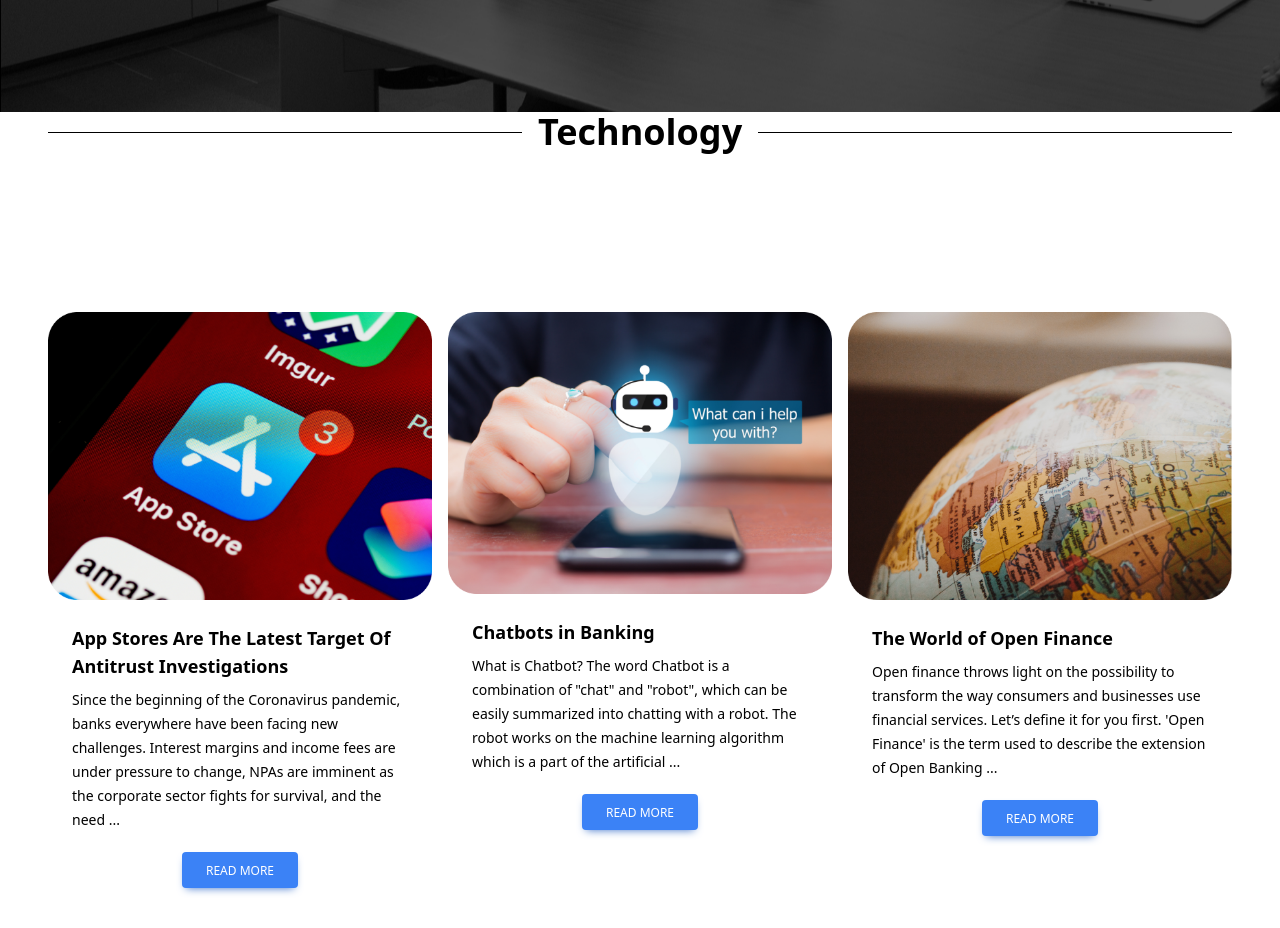
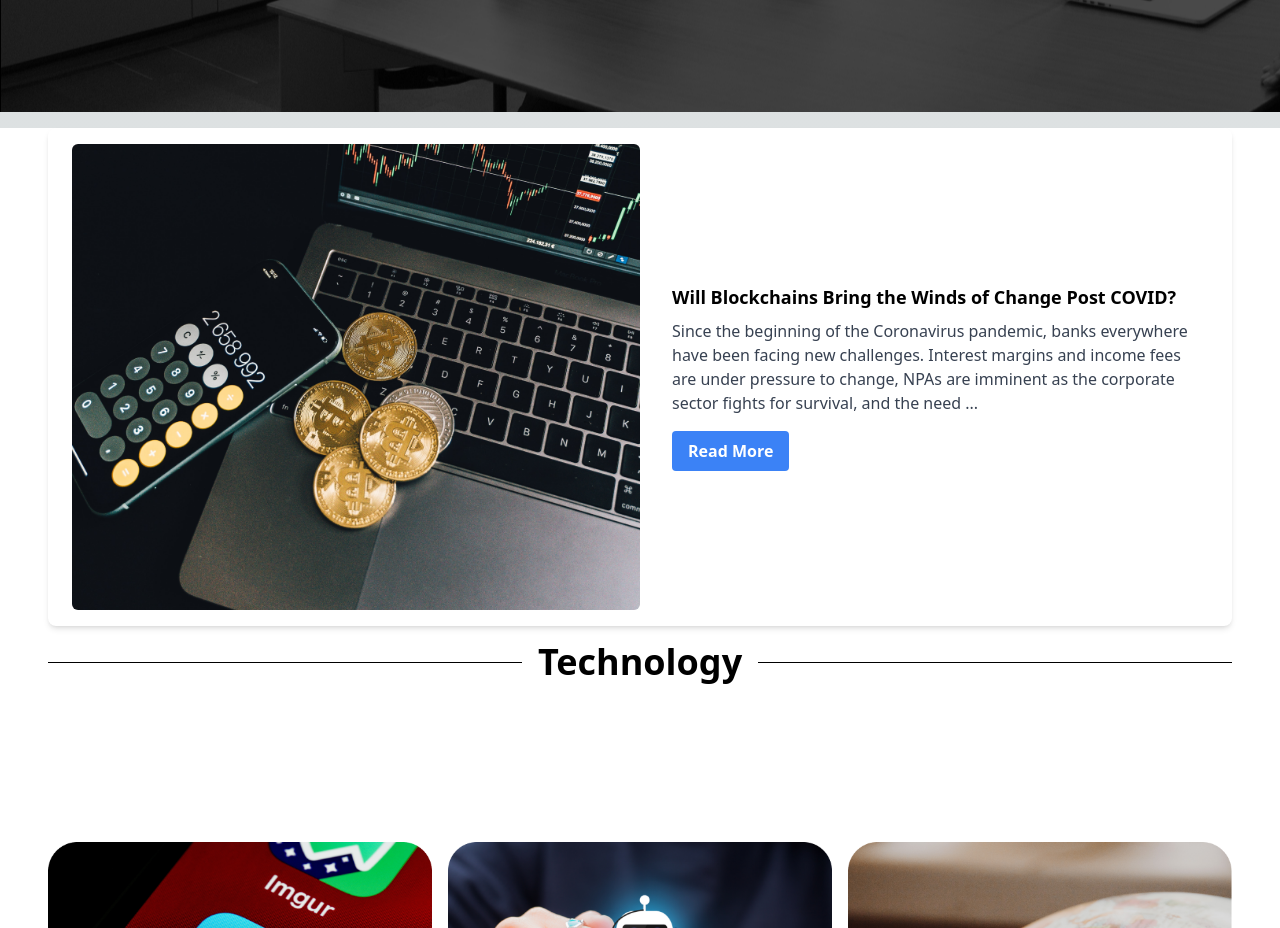
Before and after one commit to rishab0902/Fintract-article, a Next.js app: page / in a window 1280 px wide. Shown: the part 780-1708 px from the top of the page. Built offline with nearby package versions, Linux system fonts and the light colour scheme.

Commit message:
added main card

```diff
--- a/pages/card.tsx
+++ b/pages/card.tsx
@@ -5,6 +5,30 @@ import Image from "next/image";
 function card() {
   return (
     <section className="bg-white px-12 text-black">
+      <div className="flex flex-col sm:flex-row items-center my-4 px-6 py-4 bg-white rounded-lg shadow-md">
+        <div className="w-full sm:w-1/2 mb-4 sm:mb-0">
+          <img
+            className="w-full h-full object-fit rounded-md"
+            src="./pexels-alesia-kozik-6780789 1.png"
+            alt="Placeholder image"
+          ></img>
+        </div>
+        <div className="w-full sm:w-1/2 sm:pl-8">
+          <h3 className="text-lg font-semibold text-black mb-2">
+            Will Blockchains Bring the Winds of Change Post COVID?
+          </h3>
+          <p className="text-gray-700 mb-4">
+            Since the beginning of the Coronavirus pandemic, banks everywhere
+            have been facing new challenges. Interest margins and income fees
+            are under pressure to change, NPAs are imminent as the corporate
+            sector fights for survival, and the need ...
+          </p>
+          <button className="bg-blue-500 hover:bg-blue-700 text-white font-bold py-2 px-4 rounded">
+            Read More
+          </button>
+        </div>
+      </div>
+
       <div className="w-100 mx-auto">
         <div className="flex items-center">
           <hr className="border-t border-black flex-grow"></hr>
```
Also changed, not shown: public/pexels-alesia-kozik-6780789 1.png (added).
